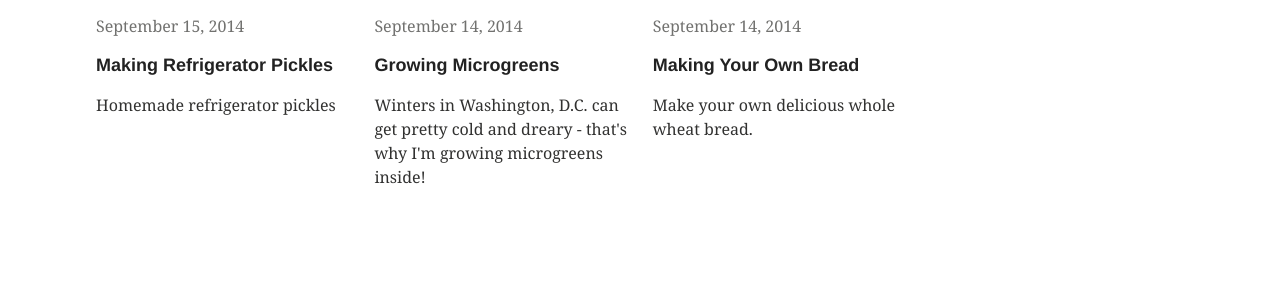
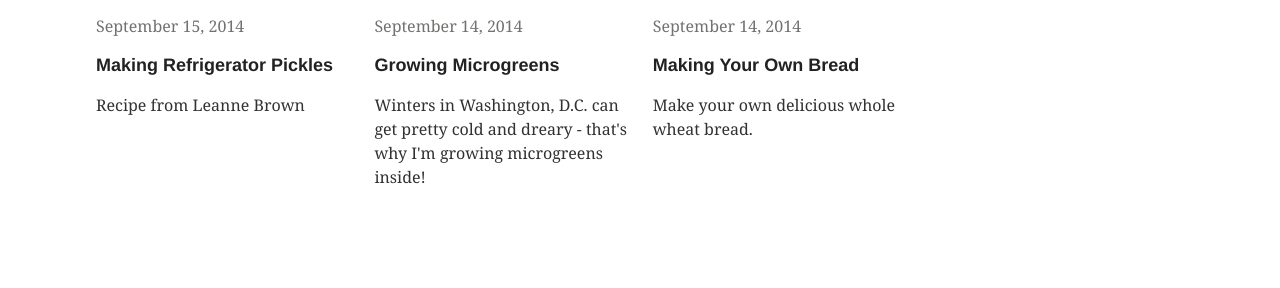
Before and after one commit to apartmenthomesteading/apartmenthomesteading.github.io, a Jekyll site: the page built from index.md, in a window 1280 px wide. Shown: the part 701-989 px from the top of the page. Built offline with Jekyll 4.4.1, drawn with Linux system fonts in a browser that asks for light colours.

Commit message:
making pickles post

```diff
--- a/_posts/2014-09-15-making-pickles.md
+++ b/_posts/2014-09-15-making-pickles.md
@@ -7,7 +7,7 @@ image:
   feature: pickles-feature.jpg
   teaser: pickles-teaser.jpg
   thumb: pickles-teaser.jpg
-excerpt: "Homemade refrigerator pickles"
+excerpt: "Recipe from Leanne Brown"
 ads: true
 comments: true
 ---
```
